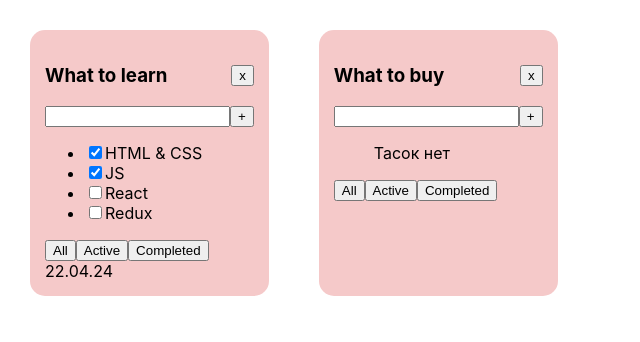
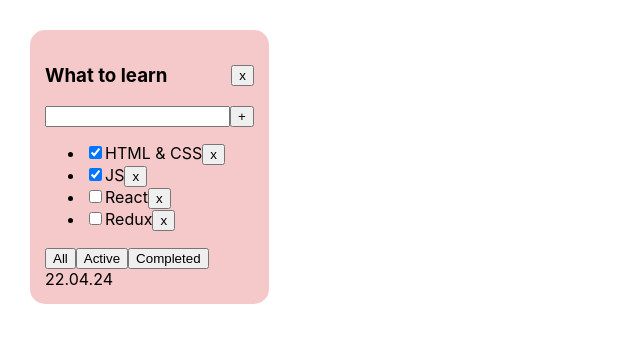
Before and after one commit to AnsarKhubiev/itincubator-todolist, a React (Create React App) app: page / in a window 1280 px wide. Shown: the top 342 px of the page, without its empty margins (0-640 px from the left). Built offline with nearby package versions, Linux system fonts and the light colour scheme.

Commit message:
sprint-01 02. Added remove and filter functions

```diff
--- a/src/App.tsx
+++ b/src/App.tsx
@@ -1,4 +1,4 @@
-import React from 'react';
+import React, {useState} from 'react';
 import './App.css';
 import {Todolist} from "./Todolist";
 
@@ -8,24 +8,54 @@ export type TaskType = {
     isDone: boolean
 }
 
+export type FilterValuesType = "all" | "active" | "completed"
+
 function App() {
-    const Tasks_1: TaskType[] = [
+    //BLL (Business Logic Layer)
+    const todoListTitle = "What to learn"
+    const [tasks, setTasks] = useState<TaskType[]>([
         {id: 1, title: "HTML & CSS", isDone: true},
         {id: 2, title: "JS", isDone: true},
         {id: 3, title: "React", isDone: false},
         {id: 4, title: "Redux", isDone: false}
-    ];
+    ])
 
-    const Tasks_2: TaskType[] = [
-        // {id: 5, title: "Milk", isDone: true},
-        // {id: 6, title: "Bread", isDone: false},
-        // {id: 7, title: "Water", isDone: false},
-    ]
+    const [filter, setFilter] = useState<FilterValuesType>("all")
+
+    // Удаление таски
+    const removeTask = (taskId: number) => {
+        setTasks(tasks.filter(t => t.id !== taskId))
+    }
+
+    const changeTodolistFilter = (filter: FilterValuesType) => {
+        setFilter(filter)
+    }
+
+
+    //UI (User Interface)
+    // Фильтрация тасок
+    const getFilteredTasks = (allTasks: TaskType[], currentFilter: FilterValuesType): TaskType[] => {
+        switch (currentFilter) {
+            case "active":
+                return allTasks.filter(t => !t.isDone)
+            case "completed":
+                return allTasks.filter(t => t.isDone)
+            default:
+                return allTasks
+        }
+    }
+
+    const filteredTasks = getFilteredTasks(tasks, filter)
 
     return (
         <div className="App">
-            <Todolist title="What to learn" tasks={Tasks_1} date="22.04.24"/>
-            <Todolist title="What to buy" tasks={Tasks_2}/>
+            <Todolist
+                title={todoListTitle}
+                tasks={filteredTasks}
+                date="22.04.24"
+                removeTask={removeTask}
+                changeTodolistFilter={changeTodolistFilter}
+            />
         </div>
     );
 }
--- a/src/Button.tsx
+++ b/src/Button.tsx
@@ -1,7 +1,8 @@
 type ButtonPropsType = {
     title: string
+    onClickHandler?: () => void
 }
 
-export const Button = ({title}: ButtonPropsType) => {
-    return <button>{title}</button>
+export const Button = ({title, onClickHandler}: ButtonPropsType) => {
+    return <button onClick={onClickHandler}>{title}</button>
 }
--- a/src/Todolist.tsx
+++ b/src/Todolist.tsx
@@ -1,12 +1,14 @@
 import React from "react";
-import {TodolistTitle} from "./TodolistTitle";
-import {TaskType} from "./App";
+import {TodolistHeader} from "./TodolistHeader";
+import {FilterValuesType, TaskType} from "./App";
 import {Button} from "./Button";
 
 type TodolistPropsType = {
     title: string
     tasks: TaskType[]
     date?: string
+    removeTask: (taskId: number) => void
+    changeTodolistFilter: (filter: FilterValuesType) => void
 }
 
 export type TodolistTitlePropsType = {
@@ -14,13 +16,14 @@ export type TodolistTitlePropsType = {
 }
 
 
-export const Todolist = ({title, tasks, date}: TodolistPropsType) => {
+export const Todolist = ({title, tasks, date, removeTask, changeTodolistFilter}: TodolistPropsType) => {
 
     const tasksList = tasks.length === 0 ? "Тасок нет" : tasks.map(task => {
         return (
             <li key={task.id}>
                 <input type="checkbox" checked={task.isDone}/>
                 <span>{task.title}</span>
+                <Button title="x" onClickHandler={() => removeTask(task.id)}/>
             </li>
         )
     })
@@ -29,22 +32,21 @@ export const Todolist = ({title, tasks, date}: TodolistPropsType) => {
         <div className="todolist">
 
             <div className="todolistHeader">
-                <TodolistTitle title={title}/>
+                <TodolistHeader title={title}/>
                 <Button title="x"/>
             </div>
 
             <div>
                 <input/>
                 <Button title="+"/>
-
             </div>
 
             <ul>{tasksList}</ul>
 
             <div>
-                <Button title="All"/>
-                <Button title="Active"/>
-                <Button title="Completed"/>
+                <Button title="All" onClickHandler={() => changeTodolistFilter('all')}/>
+                <Button title="Active" onClickHandler={() => changeTodolistFilter('active')}/>
+                <Button title="Completed" onClickHandler={() => changeTodolistFilter('completed')}/>
             </div>
 
             <div>{date}</div>
--- a/src/TodolistTitle.tsx
+++ b/src/TodolistHeader.tsx
@@ -1,6 +1,6 @@
 import {TodolistTitlePropsType} from "./Todolist";
 
-export const TodolistTitle = ({title}: TodolistTitlePropsType) => {
+export const TodolistHeader = ({title}: TodolistTitlePropsType) => {
     return (
         <h3>{title}</h3>
     )
```
